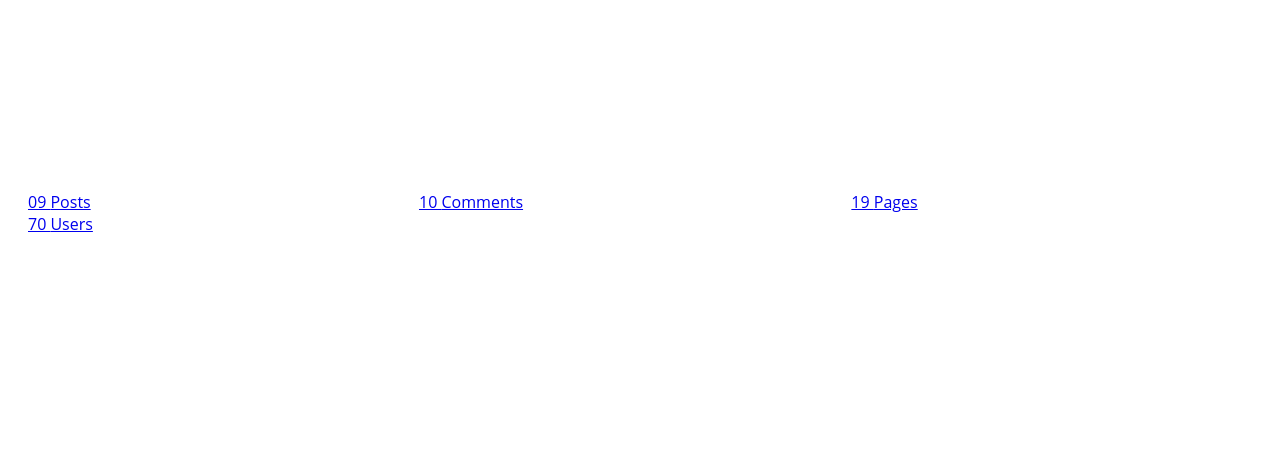
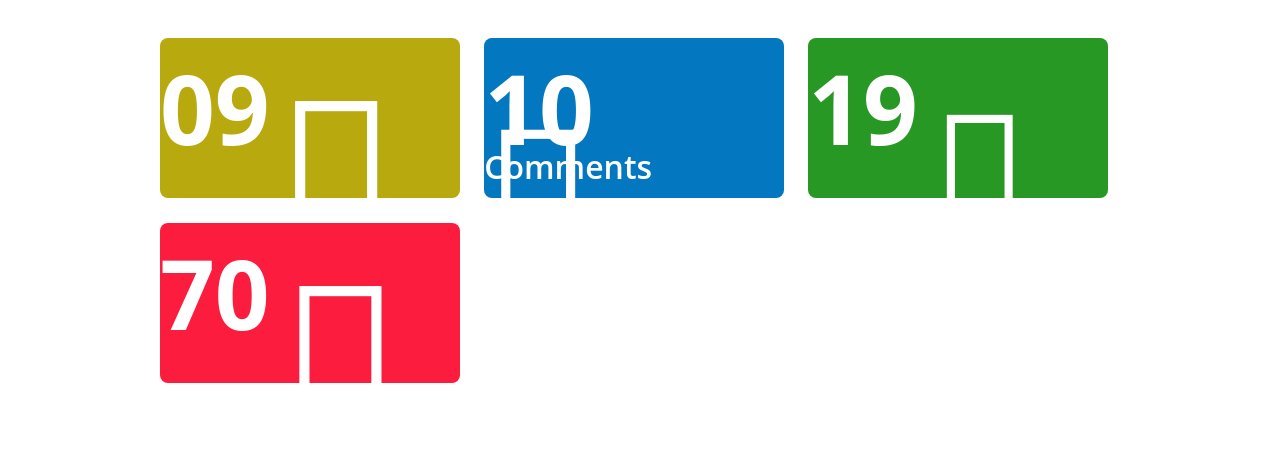
Before and after one commit to ajohnson1070/ACA_web101_Anthony_Johnson, a plain HTML site: page src/dashboard/dashboard.html in a window 1280 px wide. Drawn offline with Linux system fonts and the light colour scheme.

Commit message:
src/dashboard/dashboard-style.css src/dashboard/dashboard.html

```diff
--- a/src/dashboard/dashboard-style.css
+++ b/src/dashboard/dashboard-style.css
@@ -18,4 +18,84 @@ body {
    color: #fff;
    overflow: hidden;
    border-radius: 8px;
+}
    a {
+      position: relative;
+      display: blocks;
+      padding: 12px 25px 25px 25px;
+      color: #fff;
+      text-decoration: none;
+      z-index: 2;
+   }
+      span {
+      display: block;
+      font-size: 96px;
+      font-weight: 700;
+      line-height: 96px;
+   }
+  a:after {
+    position: absolute;
+    font-family: FontAwesome;
+    color: rgba(0, 0, 0, 1);
+    z-index: 1;
+    transition: all .5s;
+   /* Use this to prevent misplacing background caused by default line-height */
+    line-height: normal;
+  }
+  .post {
+    background-color: #b8aa0e;
+  }
+    .post:after {
+      content: "\f08d";
+      font-size: 200px;
+      color: darken(#b8aa0e, 4%);
+      top: 45px;
+      right: 60px;
+      -webkit-transform: rotate(45deg);
+      transform: rotate(45deg);
+    }
+    .post:hover:after {
+      top: 8px;
+    }
+  .comment{
+    background-color: #0377c0;
+  }
+    .comment:after {
+      content: "\f075";
+      font-size: 180px;
+      color: darken(#0377c0, 4%);
+      top: 30px;
+      right: 35px;
+    }
+    .comment:hover:after {
+      top: -5px;
+    }
+  .page {
+    background-color: #279824;
+  }
+    .page:after {
+      content: "\f15c";
+      font-size: 160px;
+      color: darken(#279824, 4%);
+      top: 62px;
+      right: 39px;
+    }
+    .page:hover:after {
+      top: 24px;
+    }
+  .user {
+    background-color: #fc1c3e;
+  }
+    .user:after {
+      content: "\f007";
+      font-size: 200px;
+      color: darken(#fc1c3e, 8%);
+      top: 45px;
+      right: 35px;
+    }
+    .user:hover:after {
+      top: 7px;
+    }
+  a:hover:after {
+    transition: all .5s;
+  }
--- a/src/dashboard/dashboard.html
+++ b/src/dashboard/dashboard.html
@@ -1,15 +1,25 @@
+<!DOCTYPE html>
+<html lang="en">
+<head>
+    <meta charset="UTF-8">
+    <meta name="viewport" content="width=device-width, initial-scale=1.0">
+    <link rel="stylesheet" href="dashboard-style.css">
+    <title>Document</title>
+</head>
+<body>
     <div class="container">
-</div class="panel post">
+        <div class="panel post">
           <a href="javascript:void();"><span>09 </span>Posts</a>
         </div>
-<div class="panel comment"></div>
+        <div class="panel comment">
           <a href="javascript:void();"><span>10 </span>Comments</a>
         </div>
-<link rel="stylesheet" href="dashboard-style.css"
-<div class="panel page"></div>
+        <div class="panel page">
           <a href="javascript:void();"><span>19 </span>Pages</a>
         </div>
-<div class="panel user"></div>
+        <div class="panel user">
           <a href="javascript:void();"><span>70 </span>Users</a>
         </div>
       </div>
+</body>
+</html>
```
Lines whose indentation alone changed are shown as unchanged.
